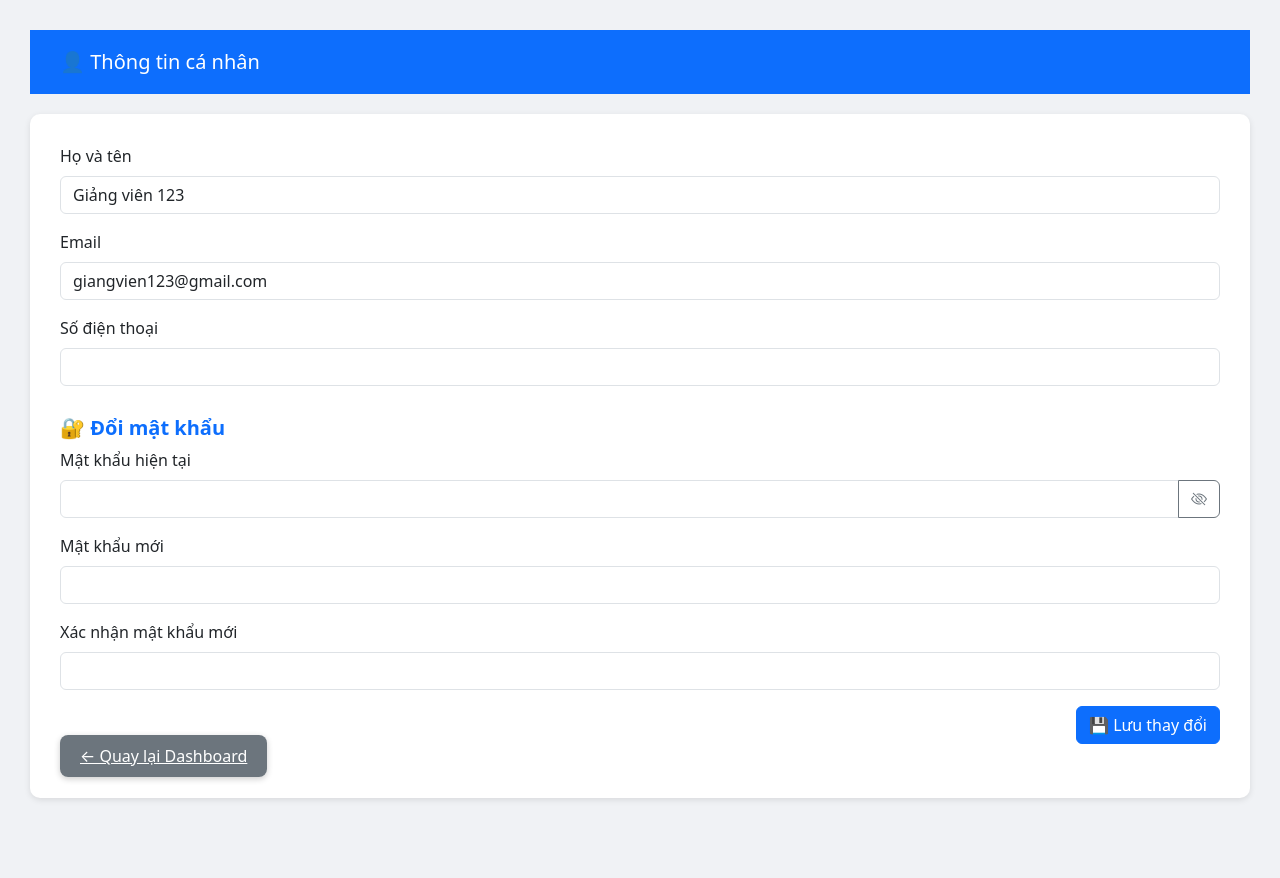
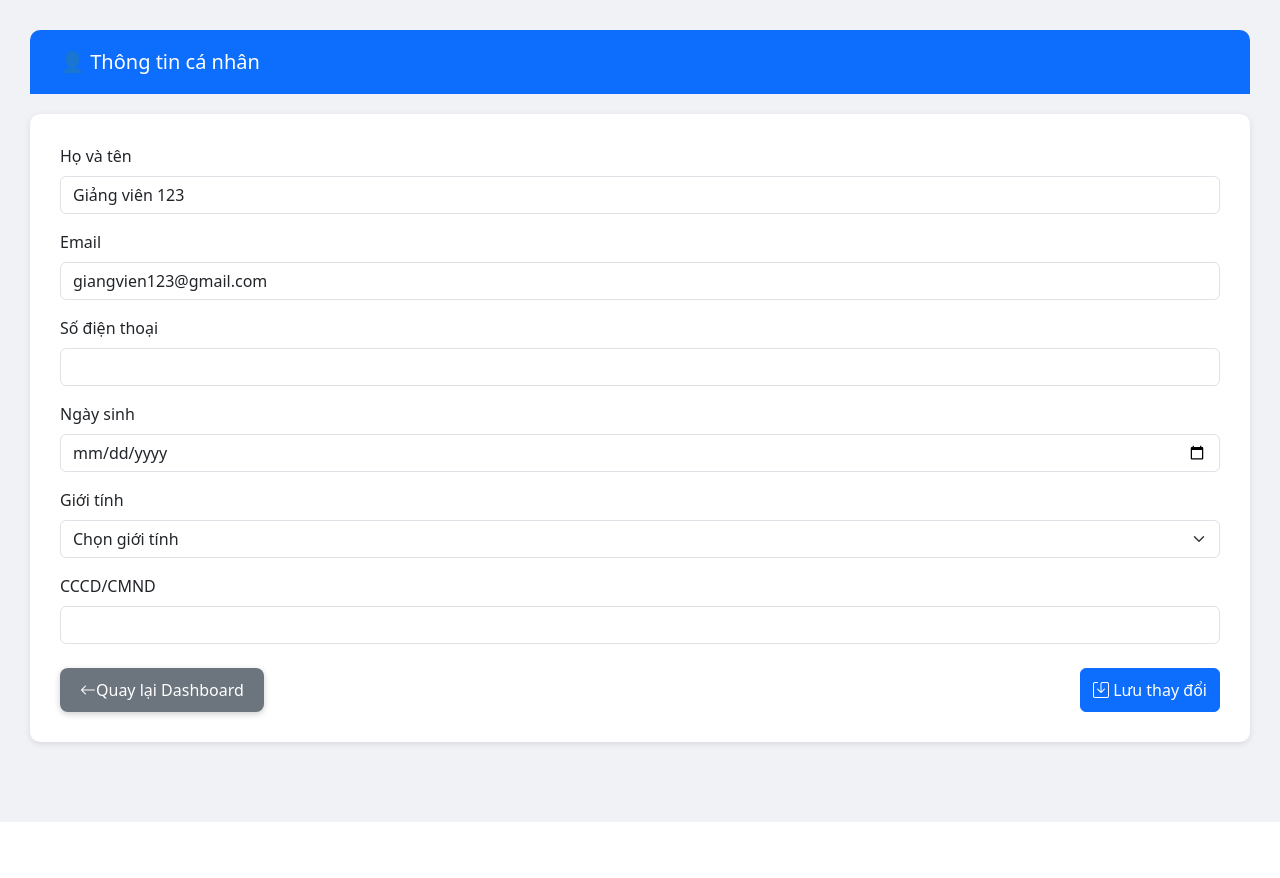
Before and after one commit to LongLP04/FlashRealtimeRegistrationProject, a Flask app: page /update_info in a window 1280 px wide. After the commit the page ends 822 px from the top, so only its background shows below. Run offline with Flask 3, Linux system fonts and the light colour scheme; a user stored in the database is signed in; data comes from the database, SQL or seed files in the repository; both versions use the stored data as it was after the commit.

Commit message:
có thể cập nhật thông tin của học viên và đăng kí lớp học

```diff
--- a/app.py
+++ b/app.py
@@ -7,23 +7,33 @@ app = Flask(__name__)
 app.secret_key = 'secret123'
 socketio = SocketIO(app)
 
+def get_db_connection():
+    conn = sqlite3.connect('database.db')
+    conn.row_factory = sqlite3.Row
+    return conn
+
 # Setup Flask-Login
 login_manager = LoginManager()
 login_manager.init_app(app)
 login_manager.login_view = 'login'
 
 class User(UserMixin):
-    def __init__(self, id, full_name, email, role):
+    def __init__(self, id, full_name, email, role, dob, phone, gender, cccd, password):
         self.id = id
         self.full_name = full_name
         self.email = email
         self.role = role
+        self.dob = dob
+        self.phone = phone
+        self.gender = gender
+        self.cccd = cccd
+        self.password = password
 
 @login_manager.user_loader
 def load_user(user_id):
     conn = sqlite3.connect('database.db')
     cursor = conn.cursor()
-    cursor.execute("SELECT id, full_name, email, role FROM users WHERE id = ?", (user_id,))
+    cursor.execute("SELECT id, full_name, email, role, dob, phone, gender, cccd, password FROM users WHERE id = ?", (user_id,))
     row = cursor.fetchone()
     conn.close()
     if row:
@@ -39,7 +49,7 @@ def login():
 
         conn = sqlite3.connect('database.db')
         cursor = conn.cursor()
-        cursor.execute("SELECT id, full_name, email, role FROM users WHERE email = ? AND password = ?", (email, password))
+        cursor.execute("SELECT id, full_name, email, role, dob, phone, gender, cccd, password FROM users WHERE email = ? AND password = ?", (email, password))
         user = cursor.fetchone()
         conn.close()
 
@@ -344,61 +354,114 @@ def teacher_schedule():
 
     return render_template('teacher/teacher_schedule.html', schedule=result)
 
-@app.route('/register_course', methods=['POST'])
+@app.route('/register_courses', methods=['POST'])
 @login_required
-def register_course():
-    if session['role'] != 'student':
-        flash("Chỉ sinh viên mới được đăng ký khóa học", "danger")
-        return redirect(url_for('view_courses'))
+def register_courses():
+    # Sử dụng current_user.role thay vì session['role']
+    if current_user.role != 'student':
+        flash("Chỉ sinh viên mới được đăng ký lớp học", "danger") # Đổi "khóa học" thành "lớp học" cho chính xác với database schema
+        return redirect(url_for('view_classes')) # Chuyển hướng về view_classes nếu không phải sinh viên
 
-    course_id = request.form.get('course_id')
-    student_id = session['user_id']  # hoặc 'username', tùy cách bạn lưu
+    class_id = request.form.get('class_id') # Lấy class_id thay vì course_id từ form
+    student_id = current_user.id # Sử dụng current_user.id thay vì session['user_id']
 
     conn = get_db_connection()
     cursor = conn.cursor()
 
-    # Kiểm tra nếu đã đăng ký trước đó
-    cursor.execute("SELECT * FROM course_registrations WHERE student_id = ? AND course_id = ?", (student_id, course_id))
-    if cursor.fetchone():
-        flash("Bạn đã đăng ký khóa học này rồi", "warning")
-    else:
-        cursor.execute("INSERT INTO course_registrations (student_id, course_id) VALUES (?, ?)", (student_id, course_id))
-        conn.commit()
-        flash("Đăng ký khóa học thành công!", "success")
+    try:
+        # Kiểm tra nếu đã đăng ký lớp học này trước đó trong bảng 'registrations'
+        cursor.execute("SELECT * FROM registrations WHERE student_id = ? AND class_id = ?", (student_id, class_id))
+        if cursor.fetchone():
+            flash("Bạn đã đăng ký lớp học này rồi", "warning")
+        else:
+            # Kiểm tra xem lớp học còn chỗ trống không
+            cursor.execute("SELECT capacity, registered FROM classes WHERE id = ?", (class_id,))
+            class_info = cursor.fetchone()
 
-    conn.close()
-    return redirect(url_for('view_courses'))
+            if class_info:
+                capacity = class_info['capacity']
+                registered = class_info['registered']
 
+                if registered < capacity:
+                    # Thêm đăng ký vào bảng 'registrations'
+                    cursor.execute("INSERT INTO registrations (student_id, class_id) VALUES (?, ?)", (student_id, class_id))
+
+                    # Tăng số lượng sinh viên đã đăng ký trong bảng 'classes'
+                    cursor.execute("UPDATE classes SET registered = registered + 1 WHERE id = ?", (class_id,))
+
+                    conn.commit()
+                    flash("Đăng ký lớp học thành công!", "success")
+                else:
+                    flash("Lớp học đã đầy, không thể đăng ký thêm.", "danger")
+            else:
+                flash("Lớp học không tồn tại.", "danger")
+
+    except sqlite3.IntegrityError:
+        # Xử lý trường hợp UNIQUE (class_id, student_id) bị vi phạm (đã đăng ký rồi)
+        flash("Bạn đã đăng ký lớp học này rồi (lỗi trùng lặp).", "warning")
+    except Exception as e:
+        conn.rollback() # Hoàn tác các thay đổi nếu có lỗi khác
+        flash(f"Lỗi khi đăng ký lớp học: {str(e)}", "danger")
+    finally:
+        conn.close()
+
+        return redirect(url_for('view_classes')) # Chuyển hướng về trang xem lớp học
 
 
 @app.route('/update_info', methods=['GET', 'POST'])
 @login_required
 def update_info():
-    user = current_user
+    conn = get_db_connection()
+    cursor = conn.cursor()
+
     if request.method == 'POST':
+        # Retrieve personal information from the form
         full_name = request.form['full_name']
-        phone = request.form['phone']
-        current_pw = request.form['current_password']
-        new_pw = request.form['new_password']
-        confirm_pw = request.form['confirm_password']
+        phone = request.form.get('phone') # Use .get() for optional fields
+        dob = request.form.get('dob')
+        gender = request.form.get('gender')
+        cccd = request.form.get('cccd')
 
-        # Cập nhật thông tin cá nhân
-        user.full_name = full_name
-        user.phone = phone
+        try:
+            # Update personal information in the database
+            update_query = """
+                UPDATE users
+                SET full_name = ?, phone = ?, dob = ?, gender = ?, cccd = ?
+                WHERE id = ?
+            """
+            update_params = (full_name, phone, dob, gender, cccd, current_user.id) # Use current_user.id for the WHERE clause
 
-        # Nếu muốn đổi mật khẩu
-        if current_pw and new_pw and confirm_pw:
-            if not check_password_hash(user.password, current_pw):
-                return render_template("student/information.html", user=user, error_message="Sai mật khẩu hiện tại")
-            if new_pw != confirm_pw:
-                return render_template("student/information.html", user=user, error_message="Mật khẩu mới không khớp")
-            user.password = generate_password_hash(new_pw)
+            cursor.execute(update_query, update_params)
+            conn.commit()
+            flash("Cập nhật thông tin cá nhân thành công!", "success")
 
-        db.session.commit()
-        return render_template("information.html", user=user, success_message="Cập nhật thành công")
+        except sqlite3.Error as e:
+            conn.rollback() # Rollback changes if an error occurs
+            flash(f"Lỗi khi cập nhật thông tin: {str(e)}", "danger")
+        finally:
+            conn.close()
+            # It's good practice to close the connection in all branches
 
-    return render_template("information.html", user=user)
+        # Redirect to the GET route of the same page to show updated info and clear form submission state
+        return redirect(url_for('update_info'))
 
+    # For GET request, display the current user information
+    # Fetch the latest user data to display in the form
+    cursor.execute("SELECT id, full_name, email, role, dob, phone, gender, cccd, password FROM users WHERE id = ?", (current_user.id,))
+    user_data = cursor.fetchone()
+    conn.close()
+
+    if user_data:
+        # Create a User object from the fetched data to pass to the template
+        # Make sure your User class __init__ can handle all these fields
+        user = User(*user_data)
+    else:
+        # Fallback if user data isn't found (shouldn't happen with @login_required)
+        user = current_user
+        flash("Không tìm thấy thông tin người dùng.", "danger")
+
+
+    return render_template("student/information.html", user=user)
 
 
 # Chạy app
--- a/templates/student/information.html
+++ b/templates/student/information.html
@@ -2,9 +2,9 @@
 <html lang="vi">
 <head>
     <meta charset="UTF-8">
+    <meta name="viewport" content="width=device-width, initial-scale=1.0">
     <title>Thông tin cá nhân</title>
     <link rel="stylesheet" href="https://cdn.jsdelivr.net/npm/bootstrap-icons@1.10.5/font/bootstrap-icons.css">
-
     <link href="https://cdn.jsdelivr.net/npm/bootstrap@5.3.0/dist/css/bootstrap.min.css" rel="stylesheet">
     <style>
         body {
@@ -17,6 +17,7 @@
             background-color: #0d6efd;
             color: white;
             padding: 20px 30px;
+            border-radius: 10px 10px 0 0; /* Bo tròn góc trên */
         }
 
         .form-wrapper {
@@ -33,13 +34,6 @@
             color: #0d6efd;
         }
 
-        .fixed-bottom-button {
-            position: fixed;
-            bottom: 20px;
-            right: 20px;
-            z-index: 1000;
-        }
-
         .btn-dashboard {
             background-color: #6c757d;
             color: white;
@@ -48,27 +42,38 @@
             border-radius: 8px;
             font-size: 16px;
             box-shadow: 0 2px 6px rgba(0,0,0,0.2);
+            text-decoration: none; /* Remove underline for anchor tag */
+            display: inline-flex; /* To align icon and text */
+            align-items: center;
+            justify-content: center;
         }
 
         .btn-dashboard:hover {
             background-color: #5a6268;
+            color: white; /* Keep text white on hover */
+        }
+
+        /* Added for the password toggle button within input-group */
+        .input-group .btn {
+            border-top-left-radius: 0;
+            border-bottom-left-radius: 0;
         }
     </style>
 </head>
 <body>
     <div class="header-bar">
         <h5 class="mb-0">👤 Thông tin cá nhân</h5>
-
     </div>
 
     <div class="form-wrapper">
-        <form method="POST" action="/update_info">
-            {% if success_message %}
-                <div class="alert alert-success">{{ success_message }}</div>
-            {% endif %}
-            {% if error_message %}
-                <div class="alert alert-danger">{{ error_message }}</div>
-            {% endif %}
+        <form method="POST" action="{{ url_for('update_info') }}">
+            {% with messages = get_flashed_messages(with_categories=true) %}
+                {% if messages %}
+                    {% for category, message in messages %}
+                        <div class="alert alert-{{ category }}">{{ message }}</div>
+                    {% endfor %}
+                {% endif %}
+            {% endwith %}
 
             <div class="mb-3">
                 <label for="full_name" class="form-label">Họ và tên</label>
@@ -85,51 +90,90 @@
             <div class="mb-3">
                 <label for="phone" class="form-label">Số điện thoại</label>
                 <input type="text" class="form-control" id="phone" name="phone"
-                       value="{{ user.phone }}">
+                       value="{{ user.phone if user.phone else '' }}">
             </div>
 
-            <h5 class="section-title">🔐 Đổi mật khẩu</h5>
+            <div class="mb-3">
+                <label for="dob" class="form-label">Ngày sinh</label>
+                <input type="date" class="form-control" id="dob" name="dob"
+                       value="{{ user.dob if user.dob else '' }}">
+            </div>
+
+            <div class="mb-3">
+                <label for="gender" class="form-label">Giới tính</label>
+                    <select class="form-select" id="gender" name="gender">
+                <option value="">Chọn giới tính</option>
+                <option value="male" {% if user.gender == 'male' %}selected{% endif %}>Nam</option>
+                <option value="female" {% if user.gender == 'female' %}selected{% endif %}>Nữ</option>
+                <option value="other" {% if user.gender == 'other' %}selected{% endif %}>Khác</option>
+             </select>
+            </div>
+
+            <div class="mb-3">
+                <label for="cccd" class="form-label">CCCD/CMND</label>
+                <input type="text" class="form-control" id="cccd" name="cccd"
+                       value="{{ user.cccd if user.cccd else '' }}">
+            </div>
+            <!-- <h5 class="section-title">🔐 Đổi mật khẩu</h5>
 
             <div class="mb-3">
                 <label for="current_password" class="form-label">Mật khẩu hiện tại</label>
-            <div class="input-group">
-                <input type="password" class="form-control" id="current_password" name="current_password">
-                <button class="btn btn-outline-secondary" type="button" id="toggleCurrentPassword">
-                    <i class="bi bi-eye-slash" id="eyeIcon"></i>
-                </button>
+                <div class="input-group">
+                    <input type="password" class="form-control" id="current_password" name="current_password">
+                    <button class="btn btn-outline-secondary" type="button" onclick="togglePasswordVisibility('current_password')">
+                        <i class="bi bi-eye-slash"></i>
+                    </button>
                 </div>
             </div>
 
             <div class="mb-3">
                 <label for="new_password" class="form-label">Mật khẩu mới</label>
-                <input type="password" class="form-control" id="new_password" name="new_password">
+                <div class="input-group">
+                    <input type="password" class="form-control" id="new_password" name="new_password">
+                    <button class="btn btn-outline-secondary" type="button" onclick="togglePasswordVisibility('new_password')">
+                        <i class="bi bi-eye-slash"></i>
+                    </button>
+                </div>
+            </div> -->
+
+            <!-- <div class="mb-3">
+                <label for="confirm_password" class="form-label">Xác nhận mật khẩu mới</label>
+                <div class="input-group">
+                    <input type="password" class="form-control" id="confirm_password" name="confirm_password">
+                    <button class="btn btn-outline-secondary" type="button" onclick="togglePasswordVisibility('confirm_password')">
+                        <i class="bi bi-eye-slash"></i>
+                    </button>
+                </div>
+            </div> -->
+
+            <div class="d-flex justify-content-between mt-4">
+                <a href="{{ url_for('dashboard') }}" class="btn-dashboard">
+                    <i class="bi bi-arrow-left"></i> Quay lại Dashboard
+                </a>
+                <button type="submit" class="btn btn-primary">
+                    <i class="bi bi-save"></i> Lưu thay đổi
+                </button>
             </div>
-
-            <div class="mb-3">
-                <label for="confirm_password" class="form-label">Xác nhận mật khẩu mới</label>
-                <input type="password" class="form-control" id="confirm_password" name="confirm_password">
-            </div>
-
-            <div class="d-flex justify-content-end">
-                <button type="submit" class="btn btn-primary">💾 Lưu thay đổi</button>
-            </div>
-             <a href="/dashboard" class="btn-dashboard">← Quay lại Dashboard</a>
         </form>
-
     </div>
 
-<script>
-    const toggleBtn = document.getElementById('toggleCurrentPassword');
-    const passwordInput = document.getElementById('current_password');
-    const eyeIcon = document.getElementById('eyeIcon');
+    <script src="https://cdn.jsdelivr.net/npm/bootstrap@5.3.0/dist/js/bootstrap.bundle.min.js"></script>
+    <script>
+        function togglePasswordVisibility(id) {
+            const passwordInput = document.getElementById(id);
+            const icon = passwordInput.nextElementSibling.querySelector('i');
 
-    toggleBtn.addEventListener('click', () => {
-        const type = passwordInput.getAttribute('type') === 'password' ? 'text' : 'password';
-        passwordInput.setAttribute('type', type);
-        eyeIcon.classList.toggle('bi-eye');
-        eyeIcon.classList.toggle('bi-eye-slash');
-    });
-</script>
+            const type = passwordInput.getAttribute('type') === 'password' ? 'text' : 'password';
+            passwordInput.setAttribute('type', type);
 
+            if (type === 'text') {
+                icon.classList.remove('bi-eye-slash');
+                icon.classList.add('bi-eye');
+            } else {
+                icon.classList.remove('bi-eye');
+                icon.classList.add('bi-eye-slash');
+            }
+        }
+    </script>
 </body>
 </html>
--- a/templates/student/register_courses.html
+++ b/templates/student/register_courses.html
@@ -43,7 +43,7 @@
         <div class="card p-4">
             <h3 class="mb-4 text-center">Đăng ký khóa học</h3>
 
-            <form method="POST" action="{{ url_for('register_course') }}">
+            <form method="POST" action="{{ url_for('register_courses') }}">
                 <div class="mb-3">
                     <label for="course_id" class="form-label">Chọn khóa học</label>
                     <select class="form-select" id="id" name="id" required>
--- a/templates/view_classes.html
+++ b/templates/view_classes.html
@@ -164,6 +164,9 @@
   {% endfor %}
 </tbody>
     </table>
+    {% if user.role == 'student' %}
+      <a href="/dashboard" class="btn btn-outline-secondary mb-3">← Quay lại trang chính</a>
+      {% endif %}
   </div>
 </div>
 
--- a/templates/view_courses.html
+++ b/templates/view_courses.html
@@ -146,7 +146,7 @@
       {% if course[0] in registered_courses %}
         <span class="badge bg-success">Đã đăng ký</span>
       {% else %}
-       <form method="POST" action="{{ url_for('register_course') }}">
+       <form method="POST" action="{{ url_for('register_courses') }}">
           <input type="hidden" name="course_id" value="{{ course[0] }}">
           <button type="submit" class="btn btn-outline-success btn-sm">Đăng ký</button>
         </form>
```
Also changed, not shown: database.db.
